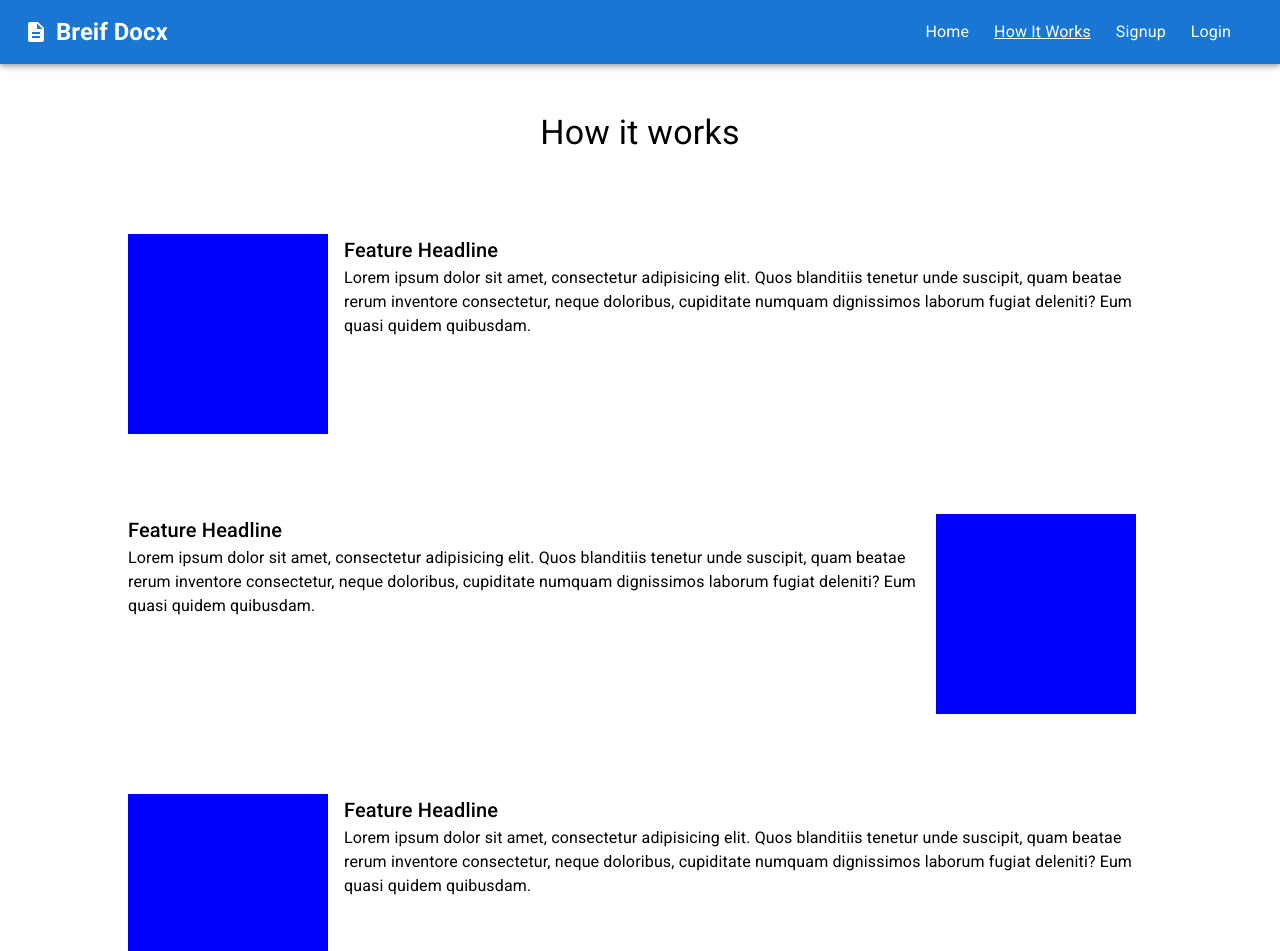
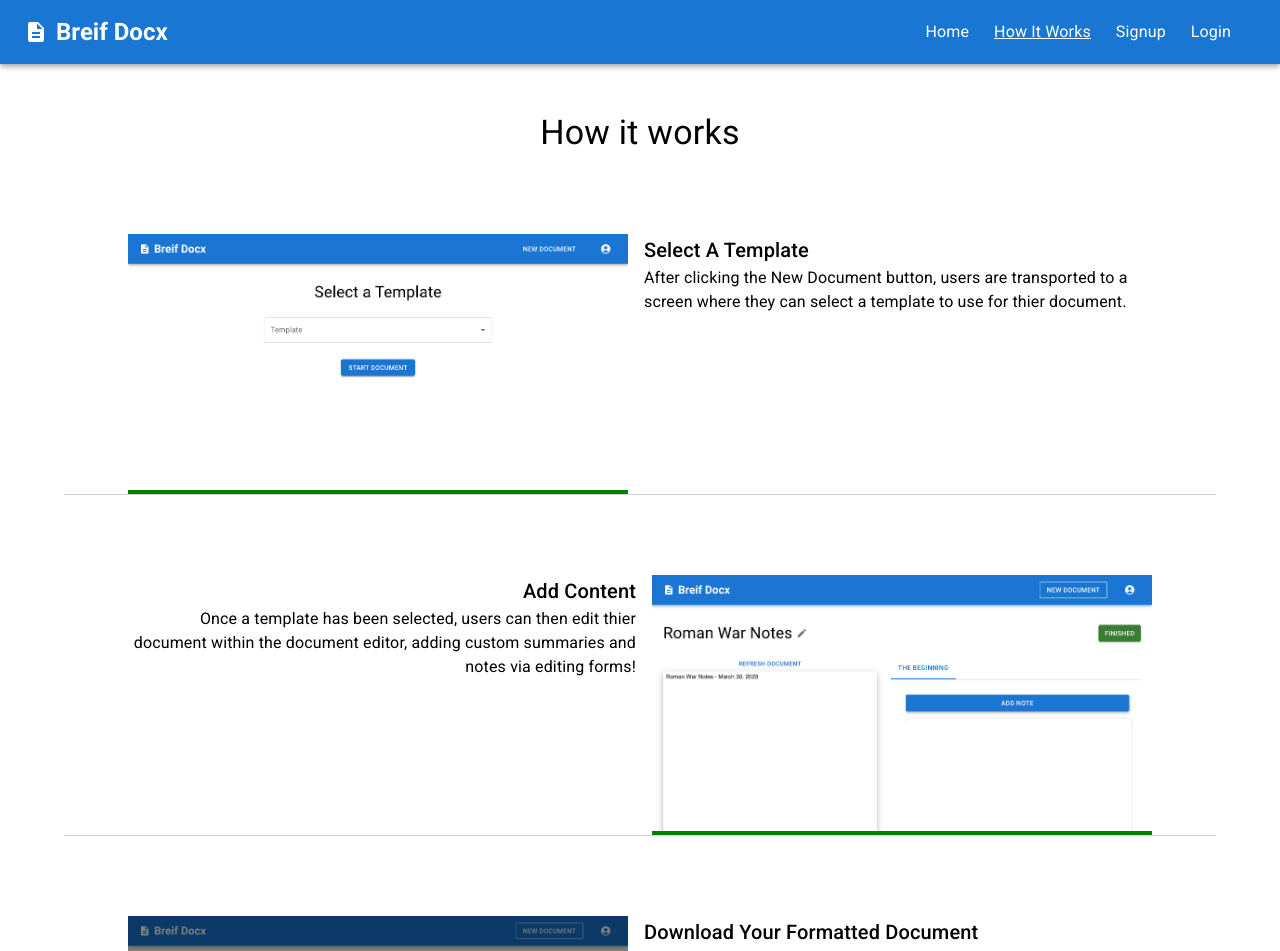
Before and after one commit to tdo95/brief-docx, a React (Create React App) app in the folder client/: page /about in a window 1280 px wide. Shown: the top 951 px of the page. Built offline with nearby package versions, Linux system fonts and the light colour scheme.

Commit message:
add content and images

```diff
--- a/client/src/pages/About.jsx
+++ b/client/src/pages/About.jsx
@@ -1,29 +1,32 @@
 import React from 'react'
 import { Container, Stack, Box, Typography } from '@mui/material'
+import download from '../assets/download.png'
+import edit from '../assets/edit.png'
+import template from '../assets/template.png'
 
 const About = () => {
   return (
     <Container sx={{pt:3}}>
         <Typography variant='h4' sx={{textAlign:'center', my:3}}>How it works</Typography>
-        <Stack sx={{flexDirection: 'row', px:8, my:10}}>
-            <Box sx={{minWidth: '200px', height: '200px', backgroundColor:'blue', mr:2}}></Box>
+        <Stack sx={{flexDirection: 'row', px:8, borderBottom:'1px solid lightgray', my:10}}>
+            <Box sx={{minWidth: '400px', maxWidth:'500px', backgroundColor:'green', mr:2}}><img style={{width:'100%'}} src={template} alt="select template example" /></Box>
             <Box>
-                <Typography variant='h6'>Feature Headline</Typography>
-                <Typography variant='body1'>Lorem ipsum dolor sit amet, consectetur adipisicing elit. Quos blanditiis tenetur unde suscipit, quam beatae rerum inventore consectetur, neque doloribus, cupiditate numquam dignissimos laborum fugiat deleniti? Eum quasi quidem quibusdam.</Typography>
+                <Typography variant='h6'>Select A Template</Typography>
+                <Typography variant='body1'> After clicking the New Document button, users are transported to a screen where they can select a template to use for thier document.</Typography>
             </Box>
         </Stack>
-        <Stack sx={{flexDirection: 'row-reverse', px:8, mb:10}}>
-            <Box sx={{minWidth: '200px', height: '200px', backgroundColor:'blue', mr:2}}></Box>
+        <Stack sx={{flexDirection: 'row-reverse', px:8, borderBottom:'1px solid lightgray', mb:10}}>
+            <Box sx={{minWidth: '400px', maxWidth:'500px', backgroundColor:'green', ml:2}}><img style={{width:'100%'}} src={edit} alt="edit document example" /></Box>
             <Box>
-                <Typography variant='h6'>Feature Headline</Typography>
-                <Typography variant='body1'>Lorem ipsum dolor sit amet, consectetur adipisicing elit. Quos blanditiis tenetur unde suscipit, quam beatae rerum inventore consectetur, neque doloribus, cupiditate numquam dignissimos laborum fugiat deleniti? Eum quasi quidem quibusdam.</Typography>
+                <Typography sx={{textAlign:'right'}} variant='h6'>Add Content</Typography>
+                <Typography sx={{textAlign:'right'}} variant='body1'> Once a template has been selected, users can then edit thier document within the document editor, adding custom summaries and notes via editing forms!</Typography>
             </Box>
         </Stack>
-        <Stack sx={{flexDirection: 'row', px:8, mb:10}}>
-            <Box sx={{minWidth: '200px', height: '200px', backgroundColor:'blue', mr:2}}></Box>
+        <Stack sx={{flexDirection: 'row', px:8, mb:10, borderBottom:'1px solid lightgray', height: 'fit-content'}}>
+            <Box sx={{minWidth: '400px', maxWidth:'500px', backgroundColor:'green', mr:2}}> <img style={{width:'100%'}} src={download} alt="download document example" /></Box>
             <Box>
-                <Typography variant='h6'>Feature Headline</Typography>
-                <Typography variant='body1'>Lorem ipsum dolor sit amet, consectetur adipisicing elit. Quos blanditiis tenetur unde suscipit, quam beatae rerum inventore consectetur, neque doloribus, cupiditate numquam dignissimos laborum fugiat deleniti? Eum quasi quidem quibusdam.</Typography>
+                <Typography variant='h6'>Download Your Formatted Document</Typography>
+                <Typography variant='body1'>Once all the content within a document has been added, users have the option to click the finish button to download a copy of the current button. If edits still need to be made, users have the option to continue editing.</Typography>
             </Box>
         </Stack>
     </Container>
```
